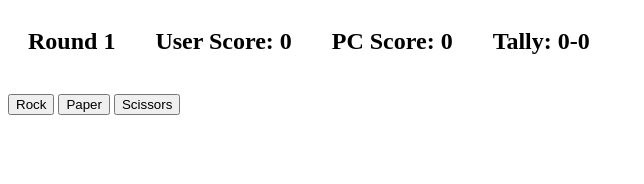
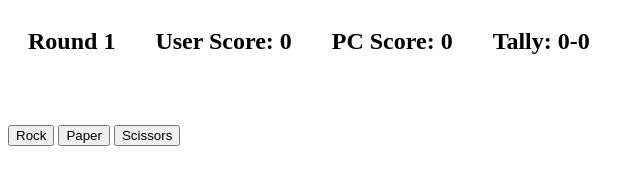
Before and after one commit to bmbye/odin-rps, a plain HTML site: page index.html in a window 1280 px wide. Shown: the whole page, without its empty margins (0-644 px from the left). Drawn offline with Linux system fonts and the light colour scheme.

Commit message:
apply cosmetic fixes

```diff
--- a/index.html
+++ b/index.html
@@ -18,7 +18,7 @@
     <div class="messages">
         <h3 class="message"></h3>
     </div>
-    <div>
+    <div class="options">
         <button class="rock">Rock</button>
         <button class="paper">Paper</button>
         <button class="scissors">Scissors</button>
--- a/style.css
+++ b/style.css
@@ -5,3 +5,7 @@
 .scoreBoard * {
     padding: 0 20px;
 }
+
+.options {
+    margin-top: 50px;
+}
```
